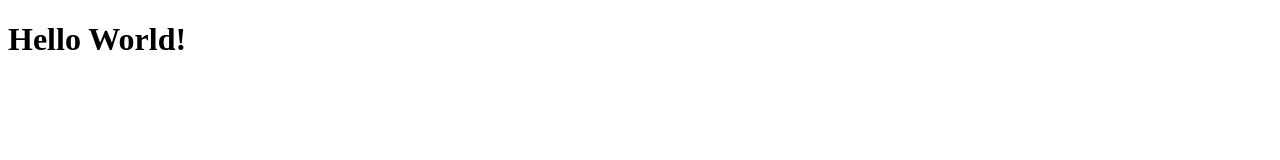
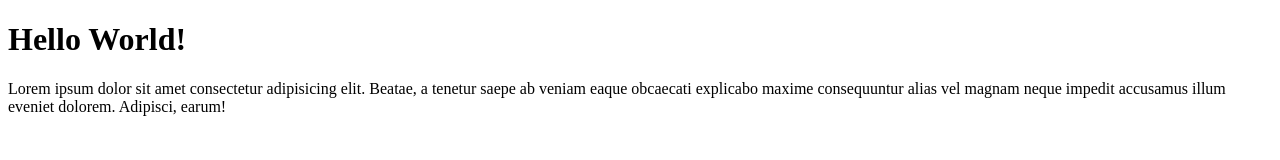
Before and after one commit to irmanyazid/latihan-git-test, a plain HTML site: page index.html in a window 1280 px wide. Drawn offline with Linux system fonts and the light colour scheme.

Commit message:
menambahkan paragraf

```diff
--- a/index.html
+++ b/index.html
@@ -8,5 +8,6 @@
 </head>
 <body>
     <h1>Hello World!</h1>
+    <p>Lorem ipsum dolor sit amet consectetur adipisicing elit. Beatae, a tenetur saepe ab veniam eaque obcaecati explicabo maxime consequuntur alias vel magnam neque impedit accusamus illum eveniet dolorem. Adipisci, earum!</p>
 </body>
 </html>
```
